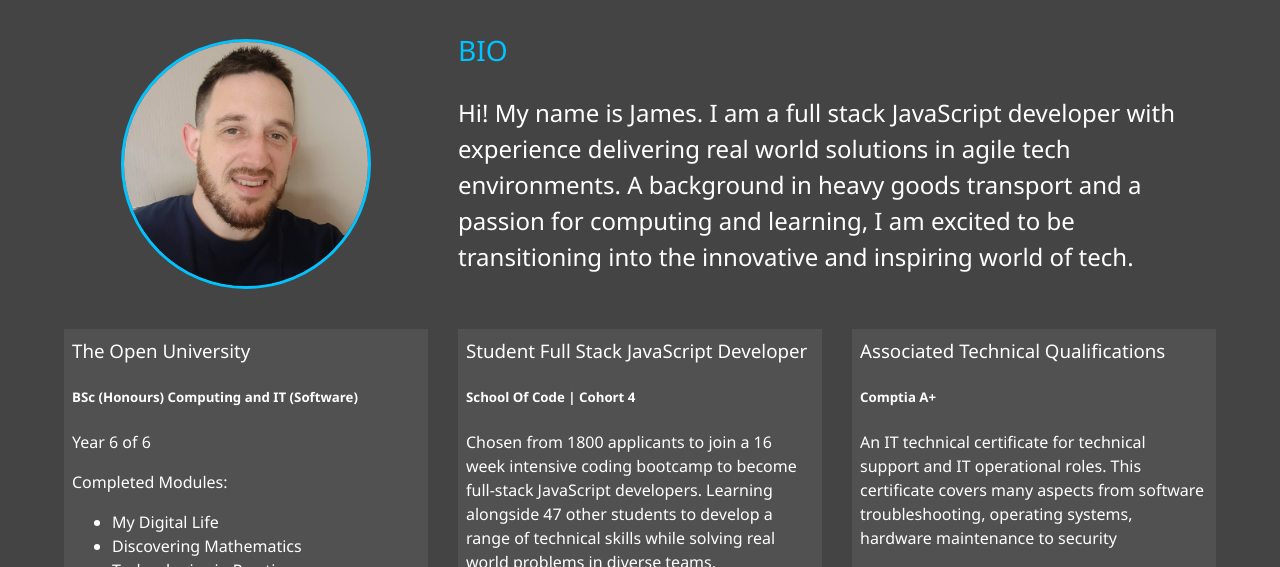
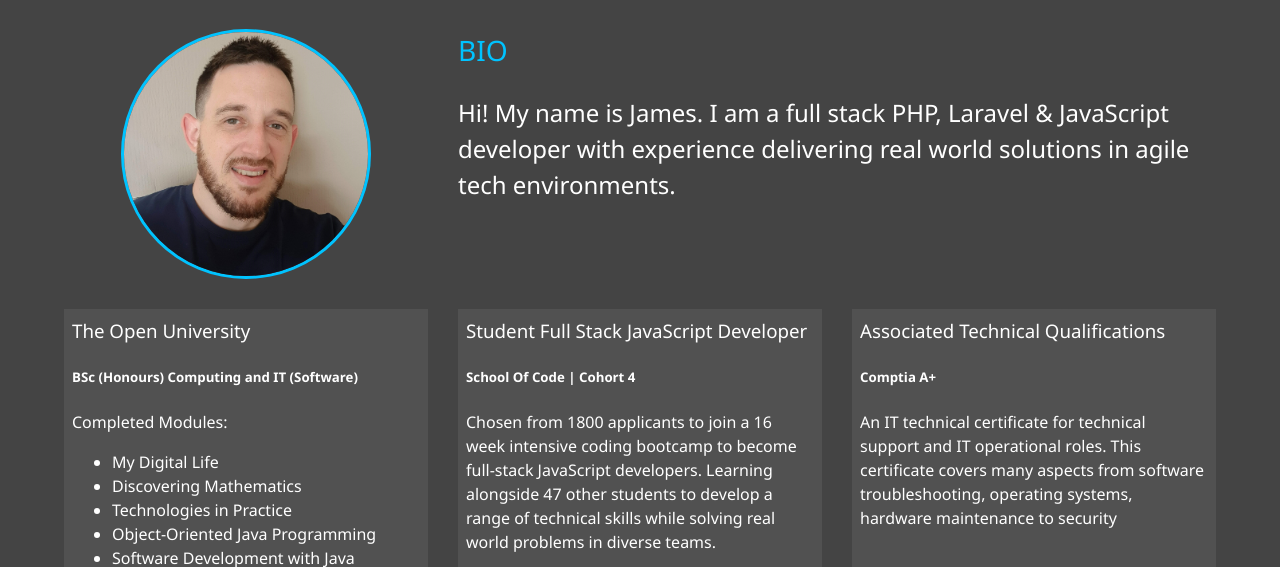
Before and after one commit to JimBowler82/portfolioV3, a Gatsby site: page /about in a window 1280 px wide. Shown: the part 253-820 px from the top of the page. Built offline with nearby package versions, Linux system fonts and the light colour scheme; Gatsby itself is replaced by a stand-in of ours.

Commit message:
update about us & index pages

```diff
--- a/src/pages/about.js
+++ b/src/pages/about.js
@@ -23,18 +23,16 @@ export default function About({ location }) {
           <div className="bio">
             <h3 className="text-secondary">BIO</h3>
             <p>
-              Hi! My name is James. I am a full stack JavaScript developer with
-              experience delivering real world solutions in agile tech
-              environments. A background in heavy goods transport and a passion
-              for computing and learning, I am excited to be transitioning into
-              the innovative and inspiring world of tech.
+              Hi! My name is James. I am a full stack PHP, Laravel & JavaScript
+              developer with experience delivering real world solutions in agile
+              tech environments.
             </p>
           </div>
 
           <div className="job job-1">
             <h3>The Open University</h3>
             <h5>BSc (Honours) Computing and IT (Software)</h5>
-            <p>Year 6 of 6</p>
+
             <p>Completed Modules:</p>
             <ul>
               <li>My Digital Life</li>
@@ -45,9 +43,6 @@ export default function About({ location }) {
               <li>Algorithms, Data Structures and Computability</li>
               <li>Web Technologies</li>
               <li>Web, Mobile and Cloud Technologies</li>
-            </ul>
-            <p>Enrolled Modules:</p>
-            <ul>
               <li>Interaction Design & UX</li>
               <li>Software Engineering</li>
               <li>Computing & IT Project</li>
--- a/src/pages/index.js
+++ b/src/pages/index.js
@@ -11,7 +11,7 @@ export default function Home({ location }) {
         <PageHeading
           mainFirst="James"
           mainSecond="Bowler"
-          subHeading="Full Stack JavaScript Developer & Open University Computing Student"
+          subHeading="Full Stack PHP, Laravel & JavaScript Developer"
         />
         <ContactIcons />
       </main>
```
